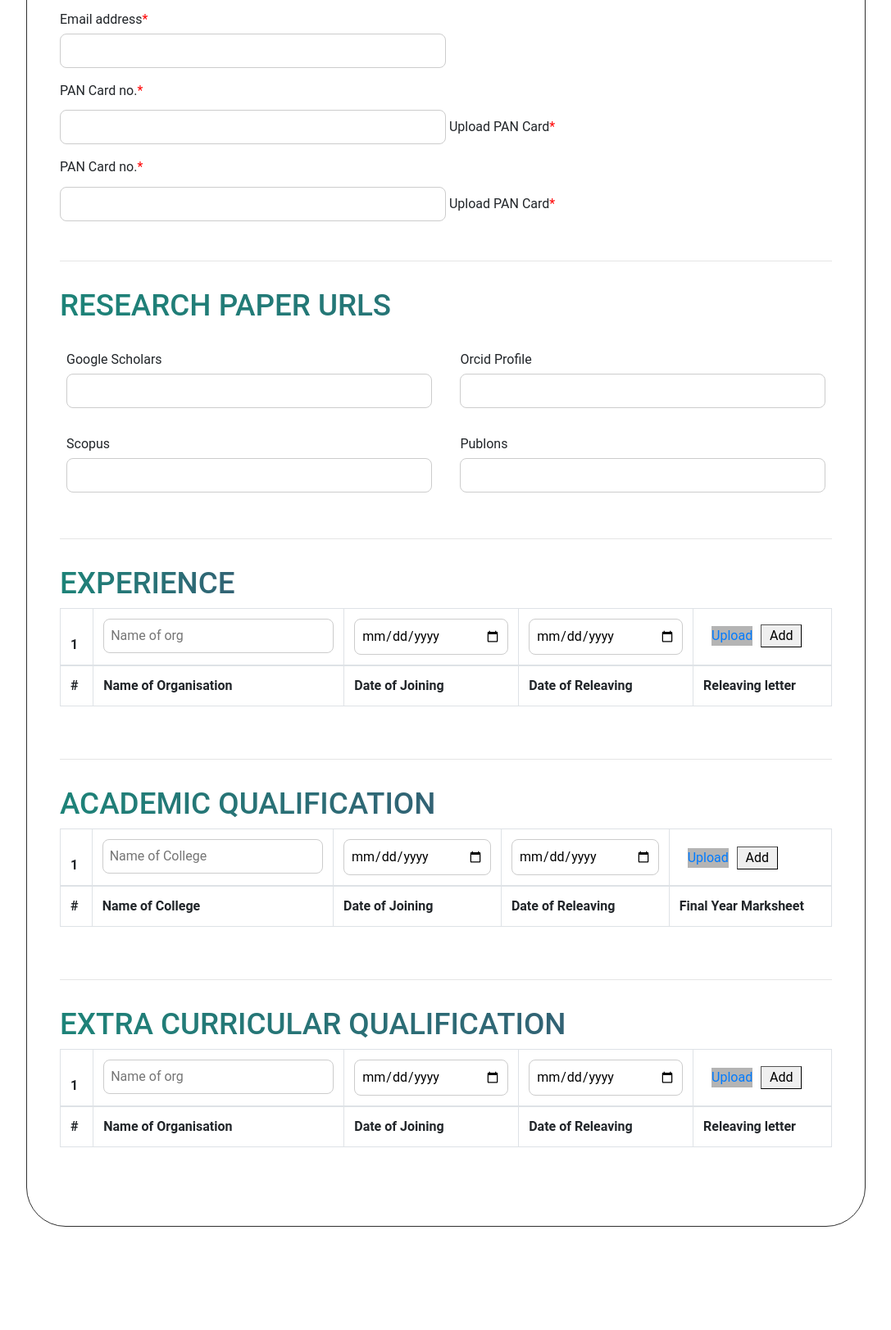
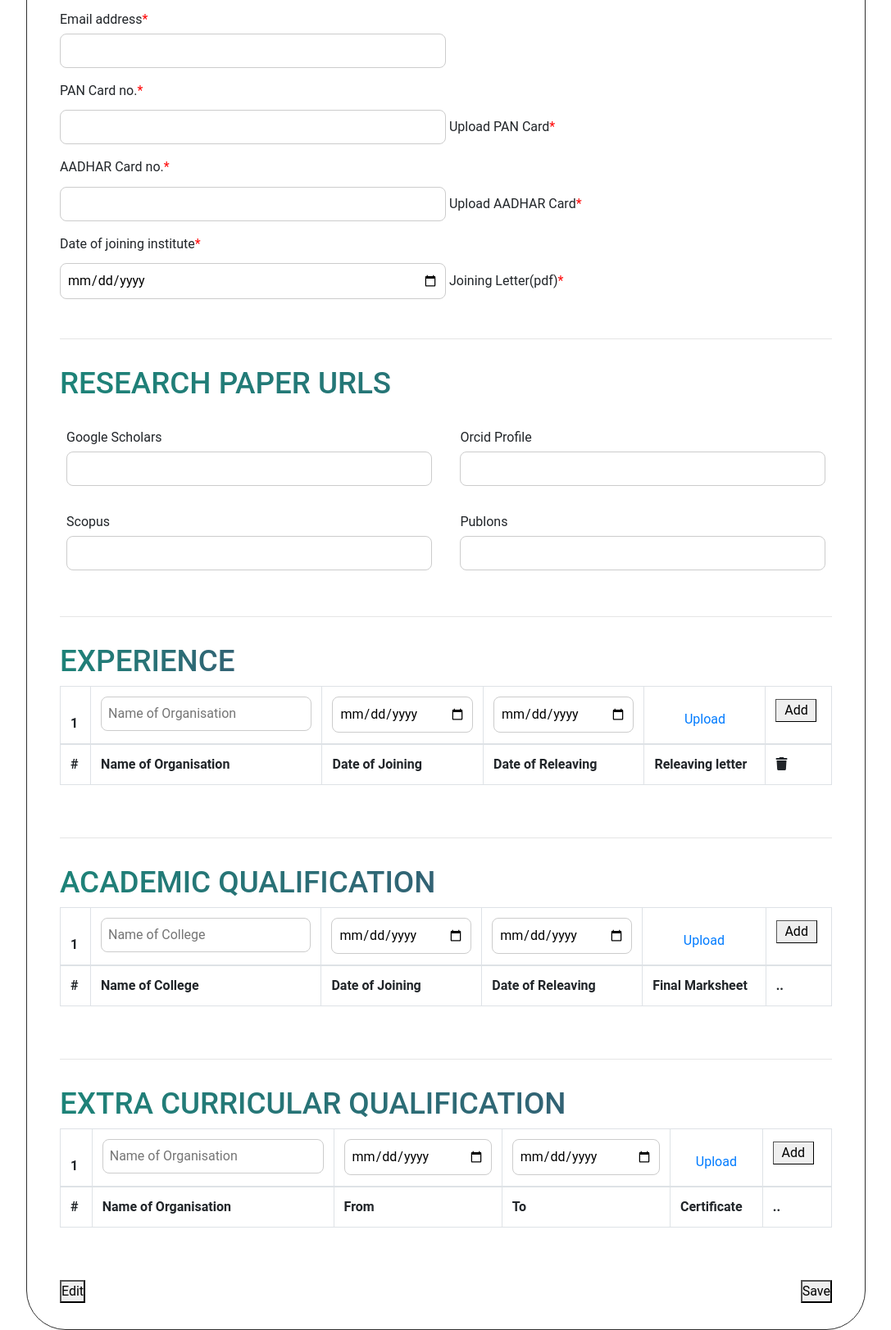
Before and after one commit to abhishekkdhule/IP_Mini_Project-Presonal-File_System, a PHP site: the page made by HTML/general details.html in a window 1280 px wide. Shown: the part 377-2000 px from the top of the page at 82% size, without its empty margins (96-1183 px from the left). Before the commit the page ends 1874 px from the top, so only its background shows below. Run offline with PHP 8.4, Linux system fonts and the light colour scheme; some libraries are stand-ins or nearby versions.

Commit message:
general details forms updated

```diff
--- a/CSS/general_details.css
+++ b/CSS/general_details.css
@@ -155,10 +155,9 @@ label{
 
 }
 .experience label{
-    background-color: rgb(180, 180, 180);
-    margin:2px 10px;
+    width:100%;
+    text-align:center;
 
-    /* padding:1px; */
 }
 #addexp{
     margin-top:5%;
@@ -173,9 +172,8 @@ label{
     width:100%;
 }
 .academic label{
-    background-color: rgb(180, 180, 180);
-    margin:2px 10px;
-
+    width:100%;
+    text-align:center;
 }
 #addqual{
     margin-top:5%;
@@ -189,9 +187,8 @@ label{
     width:100%;
 }
 .extra-curricular label{
-    background-color: rgb(180, 180, 180);
-    margin:2px 10px;
-
+    width:100%;
+    text-align:center;
 }
 #qual_extra{
     margin-top:5%;
--- a/HTML/general details.html
+++ b/HTML/general details.html
@@ -39,11 +39,19 @@
         </div>
 
         <div class="PAN" id ="PAN">
-            <label for="PAN">PAN Card no.<span>*</span></label><br>
+            <label for="PAN">AADHAR Card no.<span>*</span></label><br>
             <input type="number" name="" id="PAN">
 
-            <label for="PANdoc">Upload PAN Card<span>*</span></label>
+            <label for="PANdoc">Upload AADHAR Card<span>*</span></label>
             <input type="file" name="" id="PANdoc">
+        </div>
+
+        <div>
+        <label for="joining_date">Date of joining institute<span>*</span></label><br>
+        <input type="date" name="" id="joining_date">
+
+        <label for="joining_letter">Joining Letter(pdf)<span>*</span></label>
+        <input type="file" name="" id="joining_letter">
         </div>
     </section>
     <hr>
@@ -84,10 +92,11 @@
             <thead class="">
             <tr>
               <th scope="row">1</th>
-              <td><input type="text" name="" id="NOO" placeholder="Name of org" required></td>
+              <td><input type="text" name="" id="NOO" placeholder="Name of Organisation" required></td>
               <td><input type="date" name="" id="DOJ" placeholder="Date of joining" required></td>
               <td><input type="date" name="" id="DOR" placeholder="Date of releaving" required></td>
-              <td><input type="file" name="" id="exp_file" required ><a href=""><u><label for="exp_file">Upload</label></u></a><button id="addexp">Add</button></td>
+              <td><input type="file" name="" id="exp_file" required ><a href=""><label for="exp_file">Upload</label></a></td>
+              <td><button id="addexp">Add</button></td>
             </tr>
             </thead>
             <tbody>
@@ -98,6 +107,7 @@
                     <th scope="col">Date of Joining</th>
                     <th scope="col">Date of Releaving</th>
                     <th scope="col">Releaving letter</th>
+                    <th scope="col"><i class="fas fa-trash"></i></th>
                   </tr>
             <!-- </thead> -->
             </tbody>
@@ -121,7 +131,8 @@
                   <td><input type="text" name="" id="NOC" placeholder="Name of College"></td>
                   <td><input type="date" name="" id="DOJ_college" placeholder="Date of joining"></td>
                   <td><input type="date" name="" id="DOL_college" placeholder="Date of leaving"></td>
-                  <td><input type="file" name="" id="final_marksheet" ><a href=""><u><label for="final_marksheet">Upload</label></u></a><button id="addqual">Add</button></td>
+                  <td><input type="file" name="" id="final_marksheet" ><a href=""><u><label for="final_marksheet">Upload</label></u></a></td>
+                  <td><button id="addqual">Add</button></td>
                 </tr>
                 </thead>
                 <tbody>
@@ -131,7 +142,8 @@
                         <th scope="col">Name of College</th>
                         <th scope="col">Date of Joining</th>
                         <th scope="col">Date of Releaving</th>
-                        <th scope="col">Final Year Marksheet</th>
+                        <th scope="col">Final Marksheet</th>
+                        <th scope="col">..</th>
                       </tr>
                 <!-- </thead> -->
                 </tbody>
@@ -152,10 +164,11 @@
                 <thead class="">
                 <tr>
                   <th scope="row">1</th>
-                  <td><input type="text" name="" id="NOO_extra" placeholder="Name of org"></td>
+                  <td><input type="text" name="" id="NOO_extra" placeholder="Name of Organisation"></td>
                   <td><input type="date" name="" id="DOJ_extra" placeholder="Date of joining"></td>
                   <td><input type="date" name="" id="DOL_extra" placeholder="Date of releaving"></td>
-                  <td><input type="file" name="" id="qual_extra_file" ><a href=""><u><label for="qual_extra_file">Upload</label></u></a><button id="qual_extra">Add</button></td>
+                  <td><input type="file" name="" id="qual_extra_file" ><a href=""><u><label for="qual_extra_file">Upload</label></u></a></td>
+                  <td><button id="qual_extra">Add</button></td>
                 </tr>
                 </thead>
                 <tbody>
@@ -163,9 +176,10 @@
                       <tr>
                         <th scope="col">#</th>
                         <th scope="col">Name of Organisation</th>
-                        <th scope="col">Date of Joining</th>
-                        <th scope="col">Date of Releaving</th>
-                        <th scope="col">Releaving letter</th>
+                        <th scope="col">From</th>
+                        <th scope="col">To</th>
+                        <th scope="col">Certificate</th>
+                        <th scope="col">..</th>
                       </tr>
                 <!-- </thead> -->
                 </tbody>
@@ -174,7 +188,8 @@
             </div>
 
     </section>
-
+    <button>Edit</button>
+    <button style="float:right;">Save</button>
     </main>
 </body>
 </html>
```
Also changed, not shown: SCRIPTS/general_details.js (+38 -19 lines).
